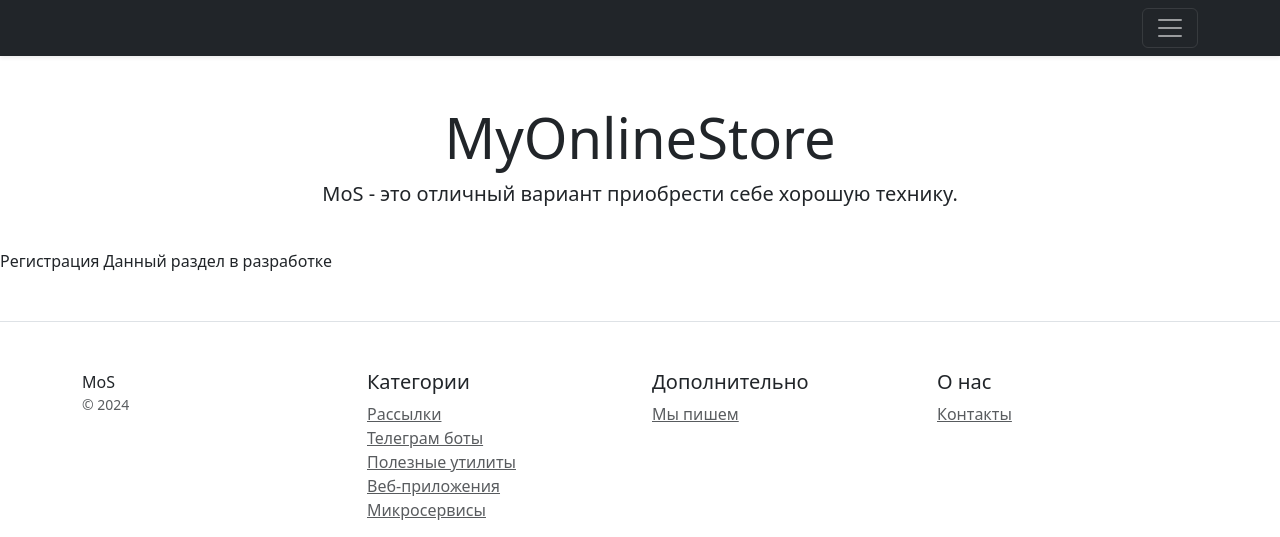
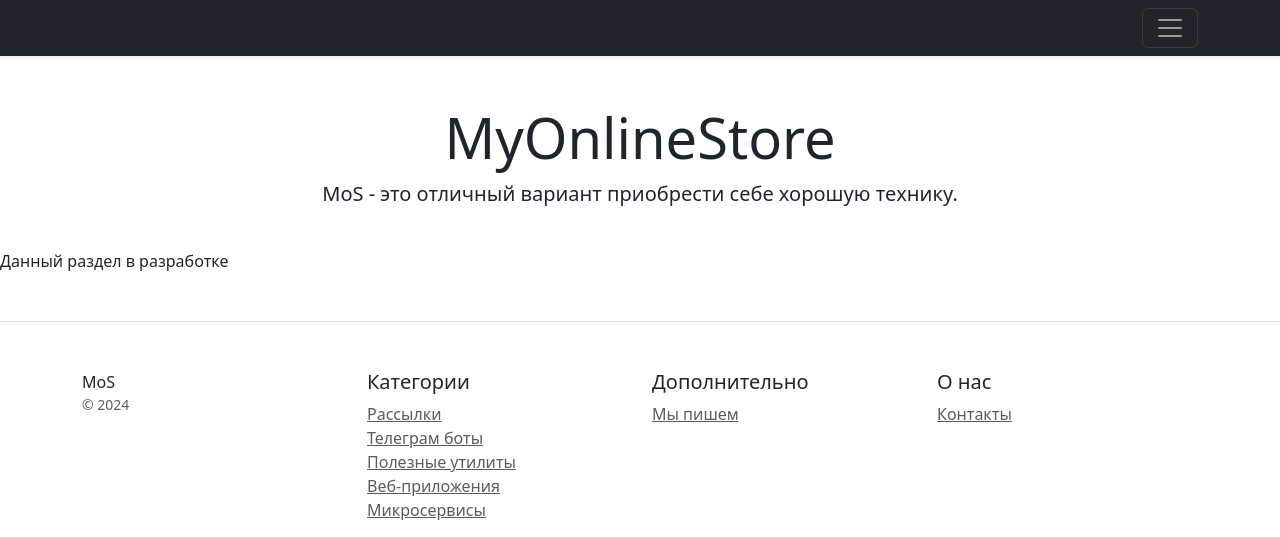
Before and after one commit to SergeiVokhminov/online_store_homework, a Django app: page /add_product in a window 1280 px wide. Shown: the top 537 px of the page. Run offline with Django 5.2, Linux system fonts and the light colour scheme; some libraries are stand-ins or nearby versions.

Commit message:
обновлены шаблоны приложения

```diff
--- a/catalog/templates/catalog/product_add.html
+++ b/catalog/templates/catalog/product_add.html
@@ -1,5 +1,5 @@
 {% extends 'catalog/base.html' %}
+{% block title %}Добавление товара{% endblock %}
 {% block content %}
-{% block title %}Регистрация{% endblock %}
 Данный раздел в разработке
 {% endblock %}
--- a/catalog/templates/catalog/registration.html
+++ b/catalog/templates/catalog/registration.html
@@ -1,5 +1,5 @@
 {% extends 'catalog/base.html' %}
+{% block title %}Регистрация{% endblock %}
 {% block content %}
-{% block title %}Регистрация{% endblock %}
 Данный раздел в разработке
 {% endblock %}
```
